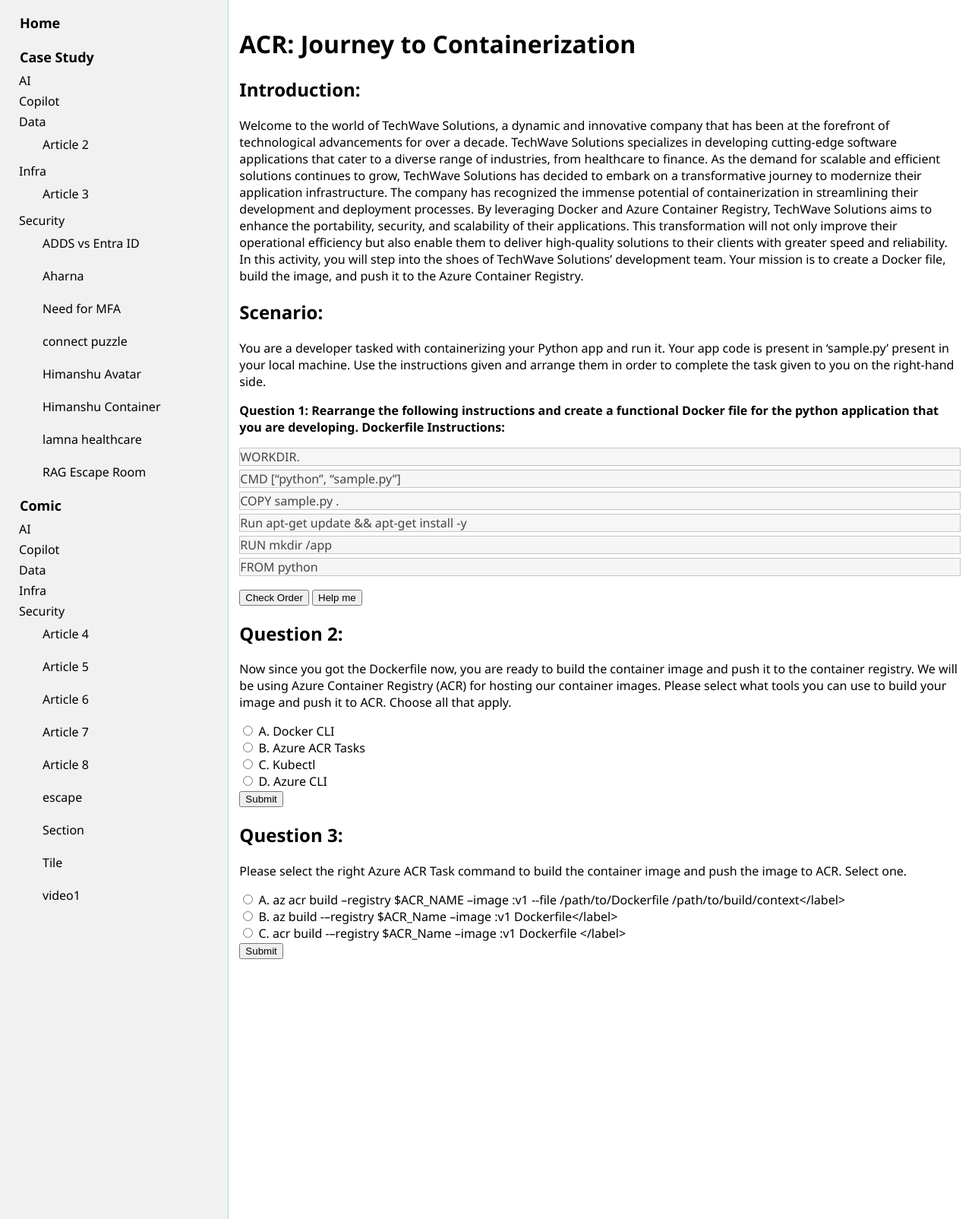
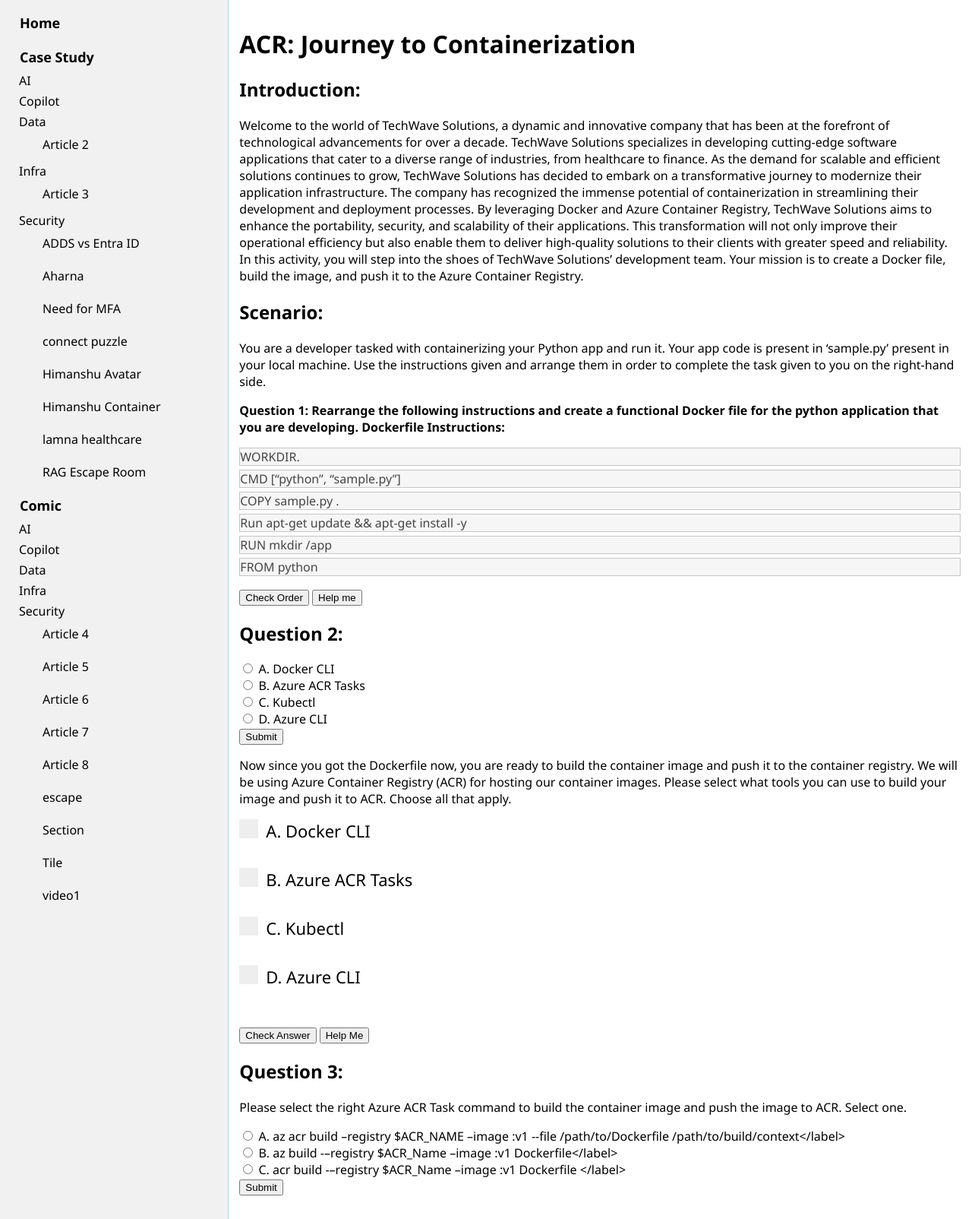
Before and after one commit to julietrajan/demo1, a Jekyll site: the page built from project-files/folder1/himanshucontainer.md, in a window 1280 px wide. Shown: the whole page at 76% size. Built offline with Jekyll 4.4.1, drawn with Linux system fonts in a browser that asks for light colours; nearby versions of some CDN libraries; some of the changed lines change nothing that is shown.

Commit message:
Update himanshucontainer.md

```diff
--- a/project-files/folder1/himanshucontainer.md
+++ b/project-files/folder1/himanshucontainer.md
@@ -75,7 +75,6 @@
 </script>
 
 ## Question 2:
-Now since you got the Dockerfile now, you are ready to build the container image and push it to the container registry. We will be using Azure Container Registry (ACR) for hosting our container images. Please select what tools you can use to build your image and push it to ACR. Choose all that apply.
 
 <form id="quizForm2">
   <input type="radio" id="q2a" name="q2" value="A">
@@ -90,6 +89,110 @@
 </form>
 
 <p id="result2"></p>
+
+
+Now since you got the Dockerfile now, you are ready to build the container image and push it to the container registry. We will be using Azure Container Registry (ACR) for hosting our container images. Please select what tools you can use to build your image and push it to ACR. Choose all that apply.
+
+<form id="quiz-form">
+  <label class="checkbox-container"><input type="checkbox" name="service" value="1"> A. Docker CLI<span class="checkmark"></span></label><br>
+  <label class="checkbox-container"><input type="checkbox" name="service" value="2"> B. Azure ACR Tasks<span class="checkmark"></span></label><br>
+  <label class="checkbox-container"><input type="checkbox" name="service" value="3"> C. Kubectl<span class="checkmark"></span></label><br>
+  <label class="checkbox-container"><input type="checkbox" name="service" value="4">D. Azure CLI<span class="checkmark"></span></label><br>
+
+  <button type="button" onclick="checkAnswers()">Check Answer</button>
+  <button type="button" onclick="showAnswers()">Help Me</button>
+</form>
+
+<p id="result"></p>
+
+<style>
+  .checkbox-container {
+    display: block;
+    position: relative;
+    padding-left: 35px;
+    margin-bottom: 12px;
+    cursor: pointer;
+    font-size: 22px;
+    user-select: none;
+  }
+
+  .checkbox-container input {
+    position: absolute;
+    opacity: 0;
+    cursor: pointer;
+    height: 0;
+    width: 0;
+  }
+
+  .checkmark {
+    position: absolute;
+    top: 0;
+    left: 0;
+    height: 25px;
+    width: 25px;
+    background-color: #eee;
+  }
+
+  .checkbox-container input:checked ~ .checkmark {
+    background-color: #2196F3;
+  }
+
+  .checkmark:after {
+    content: "";
+    position: absolute;
+    display: none;
+  }
+
+  .checkbox-container input:checked ~ .checkmark:after {
+    display: block;
+  }
+
+  .checkbox-container .checkmark:after {
+    left: 9px;
+    top: 5px;
+    width: 5px;
+    height: 10px;
+    border: solid white;
+    border-width: 0 3px 3px 0;
+    transform: rotate(45deg);
+  }
+
+  #result {
+    font-size: 20px;
+    margin-top: 20px;
+  }
+
+  #result.correct {
+    color: blue;
+  }
+
+  #result.incorrect {
+    color: red;
+  }
+</style>
+
+<script>
+  const correctAnswers = [2, 3];
+
+  function checkAnswers() {
+    const selected = Array.from(document.querySelectorAll('input[name="service"]:checked')).map(cb => parseInt(cb.value));
+    const isCorrect = correctAnswers.every(val => selected.includes(val)) && selected.length === correctAnswers.length;
+    const resultElement = document.getElementById('result');
+    resultElement.innerText = isCorrect ? 'Correct' : 'Try again';
+    resultElement.className = isCorrect ? 'correct' : 'incorrect';
+  }
+
+  function showAnswers() {
+    document.querySelectorAll('input[name="service"]').forEach(cb => {
+      cb.checked = correctAnswers.includes(parseInt(cb.value));
+    });
+    const resultElement = document.getElementById('result');
+    resultElement.innerText = 'This is the correct order';
+    resultElement.className = 'correct';
+  }
+</script>
+
+
 
 ## Question 3:
 Please select the right Azure ACR Task command to build the container image and push the image to ACR. Select one.
```
